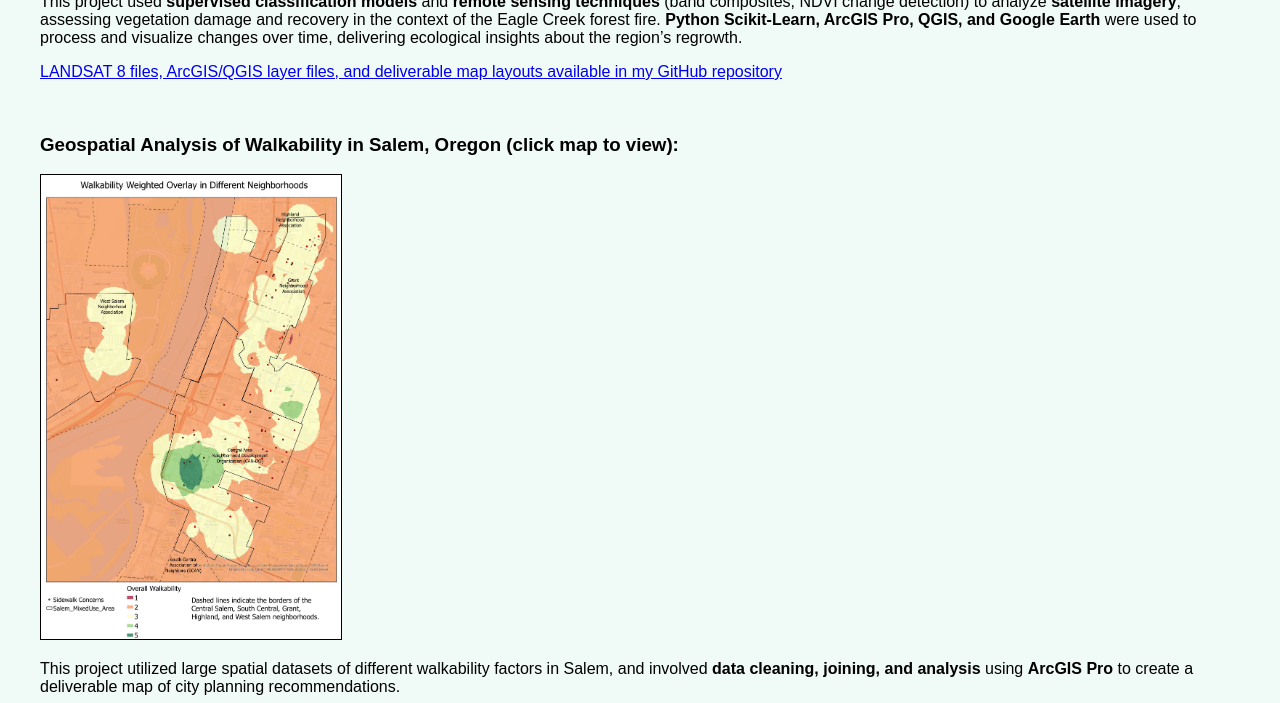
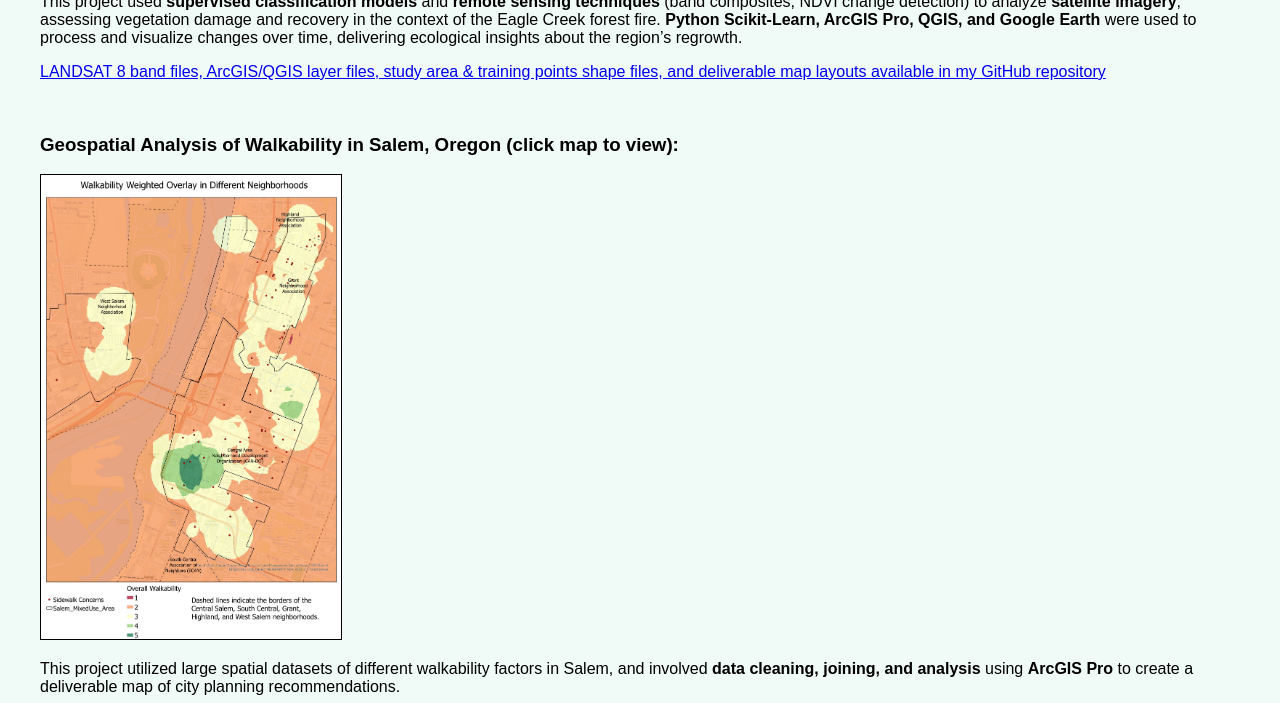
Before and after one commit to siegelhannah/portfolio, a Jekyll site: the page built from Projects.md, in a window 1280 px wide and 900 px high, scrolled down 907 px, cut to the strip 197-900 px from the top of the window. Built offline with Jekyll 4.4.1, drawn with Linux system fonts in a browser that asks for light colours.

Commit message:
Update Projects.md

```diff
--- a/Projects.md
+++ b/Projects.md
@@ -47,7 +47,7 @@ It includes **data cleaning/preprocessing, exploratory data analysis, hypothesis
 
 This project used **supervised classification models** and **remote sensing techniques** (band composites, NDVI change detection) to analyze **satellite imagery**, assessing vegetation damage and recovery in the context of the Eagle Creek forest fire. **Python Scikit-Learn, ArcGIS Pro, QGIS, and Google Earth** were used to process and visualize changes over time, delivering ecological insights about the region's regrowth.
 
-[LANDSAT 8 files, ArcGIS/QGIS layer files, and deliverable map layouts available in my GitHub repository](https://github.com/siegelhannah/Salem-Walkability)
+[LANDSAT 8 band files, ArcGIS/QGIS layer files, study area & training points shape files, and deliverable map layouts available in my GitHub repository](https://github.com/siegelhannah/Salem-Walkability)
 
 <br>
 
```
